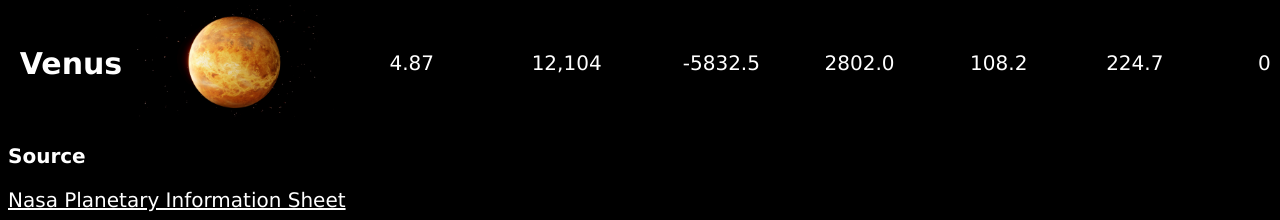
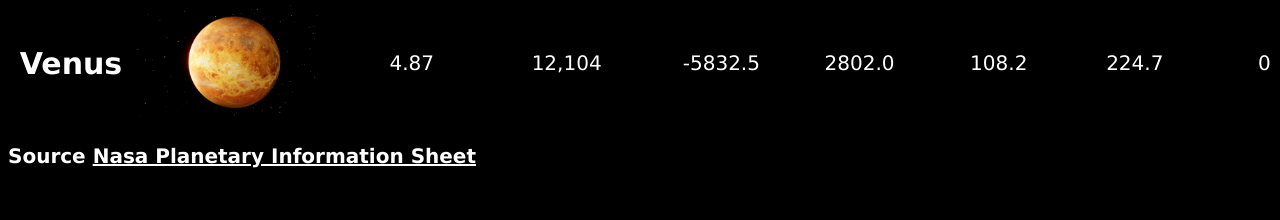
Before and after one commit to evelasco2/Lab-05, a plain HTML site: page index.html in a window 1280 px wide. Shown: the part 744-964 px from the top of the page. After the commit the page ends 932 px from the top, so only its background shows below. Drawn offline with Linux system fonts and the light colour scheme.

Commit message:
trying to fix link

```diff
--- a/css/style.css
+++ b/css/style.css
@@ -21,7 +21,6 @@ h3 {
   color: white;
   font-size: 20px;
   font-family: Verdana, Helvetica, sans-serif;
-
 }
 
 p {
--- a/index.html
+++ b/index.html
@@ -64,6 +64,6 @@
         <td><p>0</p></td>
       </tr>
     </table>
-    <h3>Source </h3><a href="https://nssdc.gsfc.nasa.gov/planetary/factsheet/">Nasa Planetary Information Sheet</a>
+    <h3>Source <a href="https://nssdc.gsfc.nasa.gov/planetary/factsheet/">Nasa Planetary Information Sheet</a></h3>
   </body>
 </html>
```
